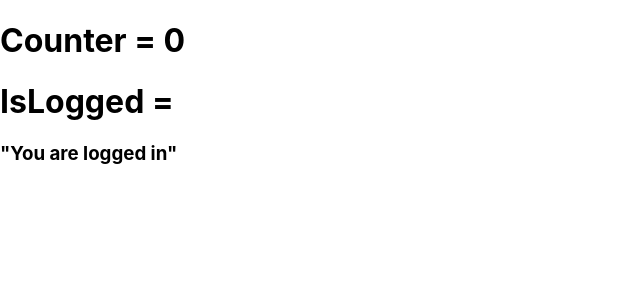
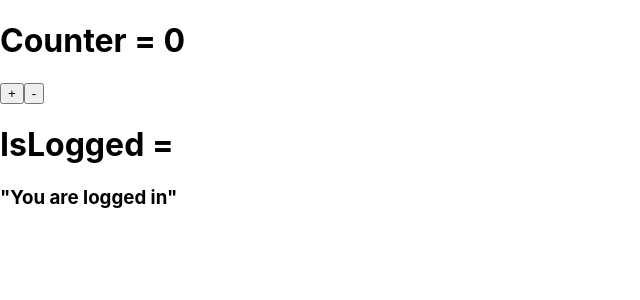
Before and after one commit to rob4abcba/Redux-Demo, a React (Create React App) app: page / in a window 1280 px wide. Shown: the top 300 px of the page, without its empty margins (0-640 px from the left). Built offline with nearby package versions, Linux system fonts and the light colour scheme.

Commit message:
Add Action Incr Decr by Reducer payload. Dispatch.

```diff
--- a/src/App.js
+++ b/src/App.js
@@ -1,15 +1,19 @@
 import React from 'react';
 // import logo from './logo.svg';
 // import './App.css';
-import { useSelector } from 'react-redux';
+import { useSelector, useDispatch } from 'react-redux';
+import { increment, decrement} from './actions';
 
 function App() {
   const counter = useSelector(state => state.my_counter);
   const isLogged = useSelector(state => state.isLogged);
+  const dispatch = useDispatch();
+
   return (
     <div className="App">
       <h1>Counter = {counter}</h1>
-
+      <button onClick={() => dispatch(increment(5))}>+</button>
+      <button onClick={() => dispatch(decrement(3))}>-</button>
       <h1>IsLogged = {isLogged}</h1>
       {isLogged ? <h3>"You are logged in"</h3>:<h3>"Do NOT try. You are NOT logged in."</h3>}
     </div>
--- /dev/null
+++ b/src/actions/index.js
@@ -0,0 +1,13 @@
+//ACTION (human description of what I want to do) INCREMENT
+export const increment = (nri) => {
+  return {
+    type: "INCREMENT",
+    payload: nri
+  };
+};
+export const decrement = (nrd) => {
+  return {
+    type: "DECREMENT",
+    payload: nrd
+  };
+};
--- a/src/reducers/counter.js
+++ b/src/reducers/counter.js
@@ -2,9 +2,9 @@
 const counterReducer = (state = 0, action) => {
   switch (action.type) {
     case "INCREMENT":
-      return state + 1;
+      return state + action.payload;
     case "DECREMENT":
-      return state - 1;
+      return state - action.payload;
     default:
       return state;
   }
```
